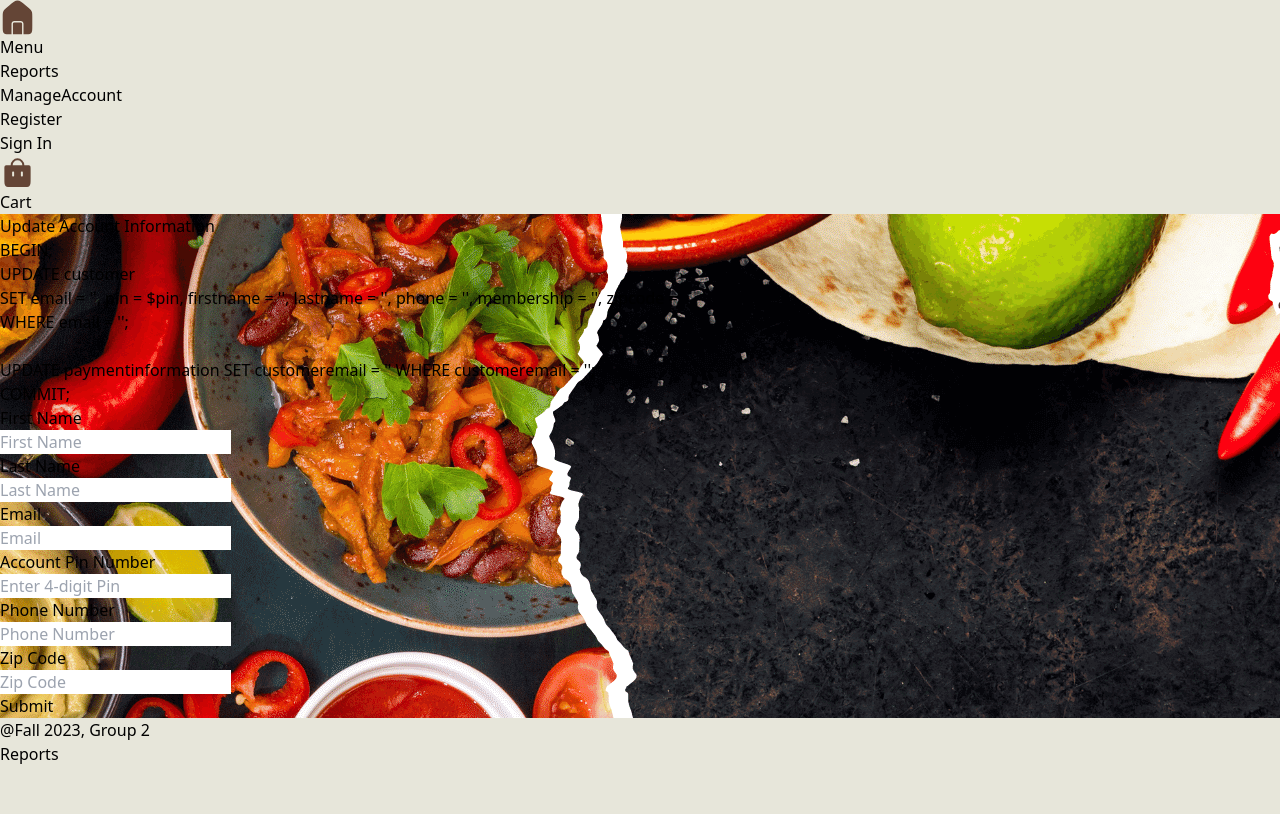
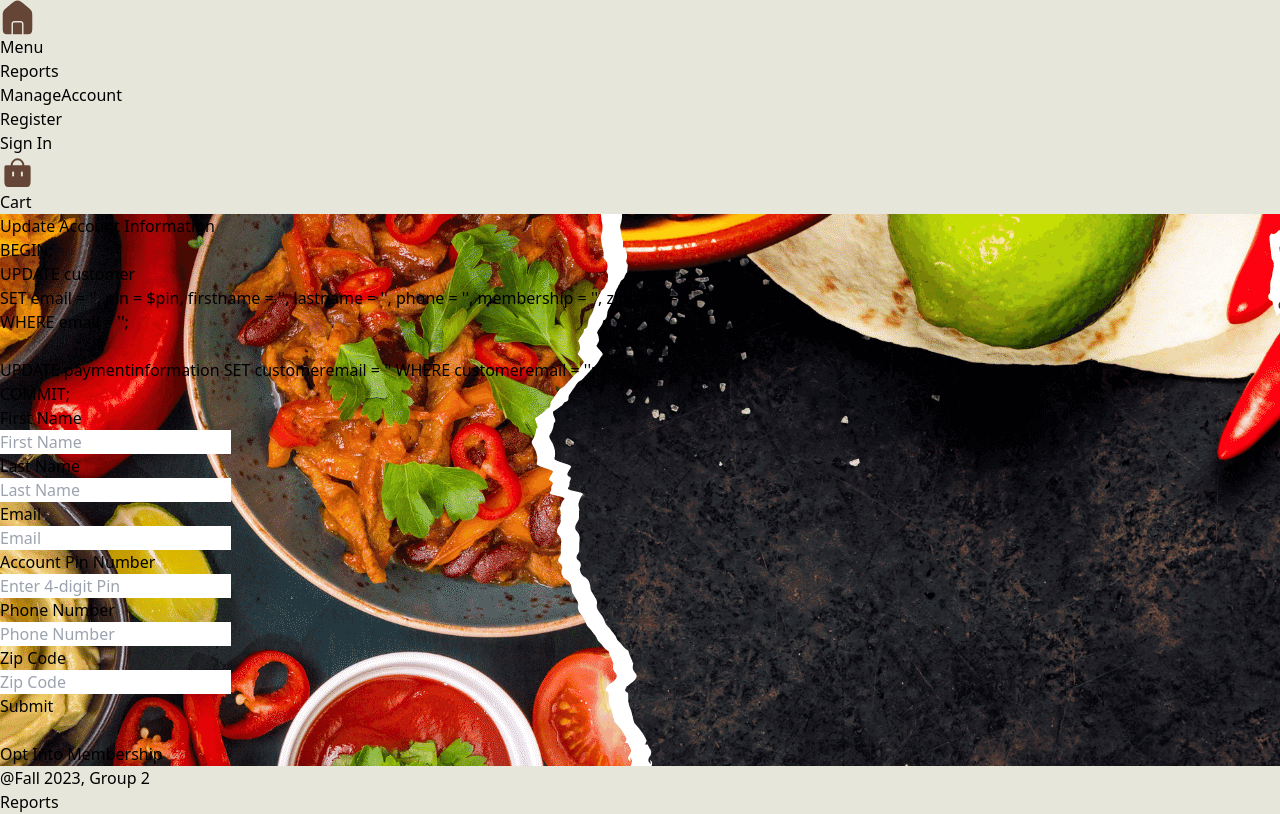
Before and after one commit to ujwal2003/DB-Team02-WebApp, a React (Vite) app in the folder client/: page /UpdateAccountInformation in a window 1280 px wide. Built offline with nearby package versions, Linux system fonts and the light colour scheme.

Commit message:
membership update on update account page

```diff
--- a/client/src/pages/UpdateAccountInformation.jsx
+++ b/client/src/pages/UpdateAccountInformation.jsx
@@ -14,6 +14,7 @@ function UpdateAccountInformation() {
     email: custInfo.email,
     accountPin: "",
     phoneNumber: custInfo.phone,
+    membership: custInfo.membershipType,
     zip: custInfo.zip
   });
 
@@ -44,7 +45,7 @@ function UpdateAccountInformation() {
         fname: formData.firstName,
         lname: formData.lastName,
         phone: formData.phoneNumber,
-        membership: custInfo.membershipType,
+        membership: formData.membership,
         zipCode: formData.zip
       });
       const data = await res;
@@ -79,6 +80,15 @@ function UpdateAccountInformation() {
       setShowSuccessMessage(true);
     }
   };
+
+  function handleMembershipClick() {
+    let newMembership = formData.membership ? false : true;
+
+    setFormData({
+      ...formData,
+      ["membership"]: newMembership,
+    });
+  }
 
   return (
     <main className="relative h-screen bg-cover" style={{ backgroundImage: `url(${AlternateImage})` }}>
@@ -214,6 +224,14 @@ function UpdateAccountInformation() {
                   >
                     Submit
                   </button>
+                  <p>&nbsp;</p>
+                  <button
+                    className="w-32 h-12 bg-[#05204A] rounded-md text-white"
+                    type="submit"
+                    onClick={handleMembershipClick}
+                  >
+                    {formData.membership ? (<>Opt Out Of Membership</>) : (<>Opt Into Membership</>)}
+                  </button>
                 </div>
               </div>
             </>
```
